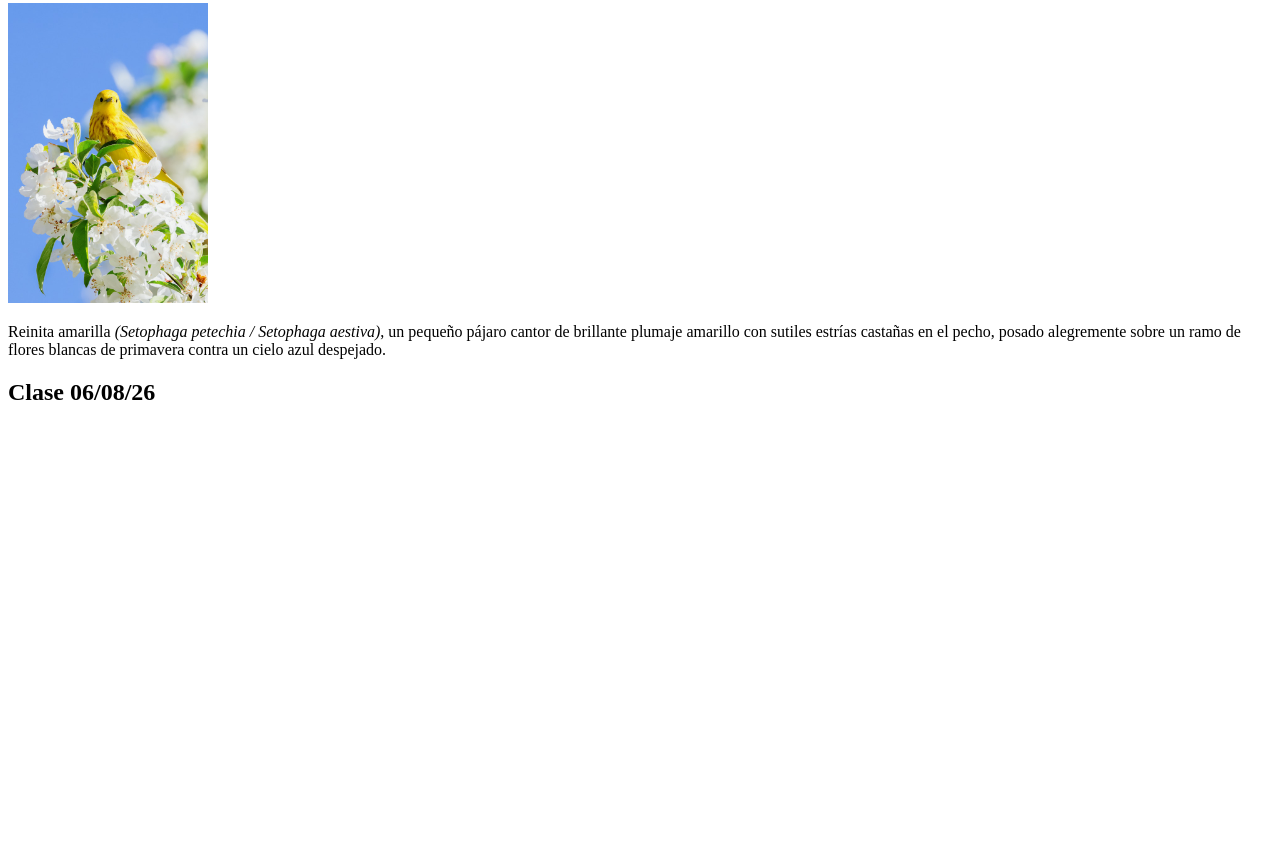
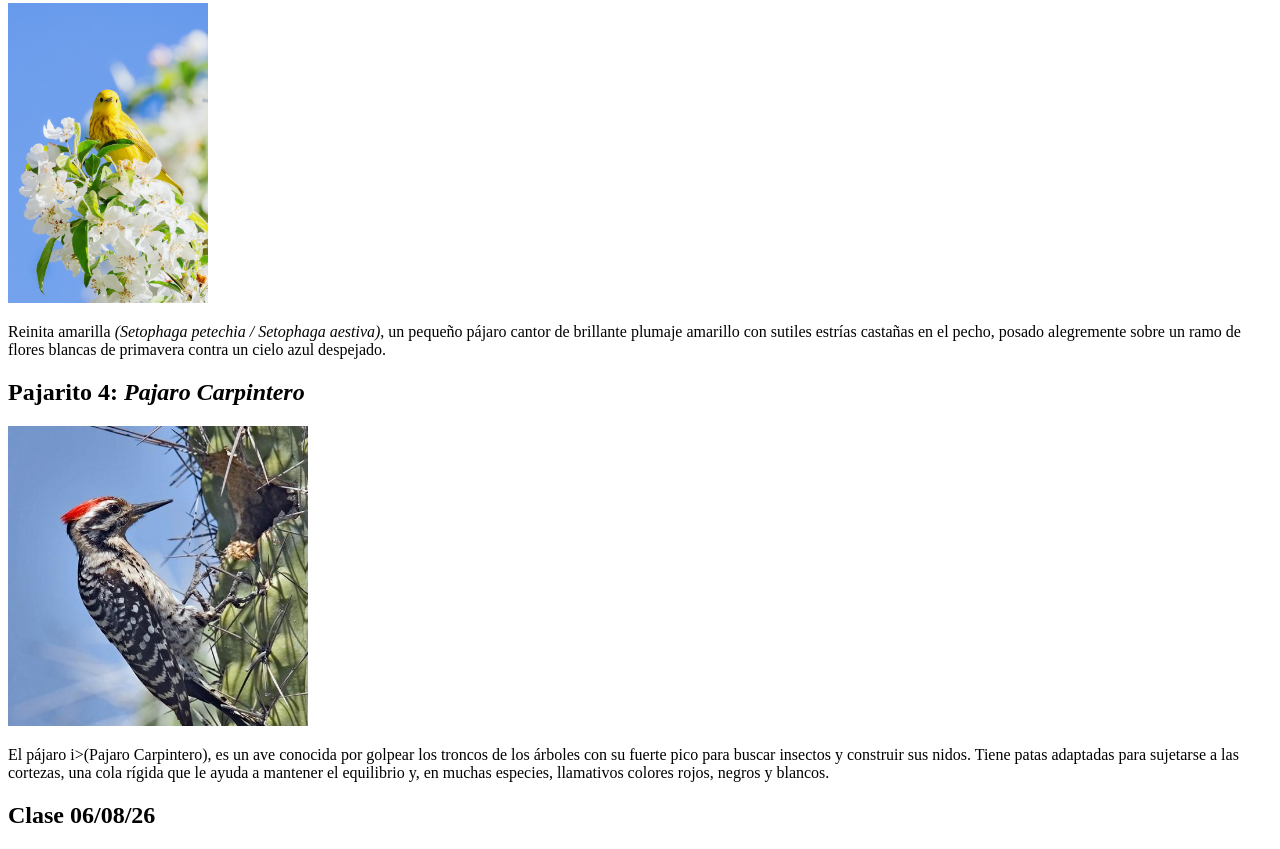
Before and after one commit to JGarcia575/Pajaritos, a plain HTML site: page index.html in a window 1280 px wide. Shown: the part 951-1800 px from the top of the page. Before the commit the page ends 1377 px from the top, so only its background shows below. Drawn offline with Linux system fonts and the light colour scheme.

Commit message:
agregue un nuevo pajaro

```diff
--- a/index.html
+++ b/index.html
@@ -29,6 +29,12 @@
             Reinita amarilla <i>(Setophaga petechia / Setophaga aestiva)</i>, un pequeño pájaro cantor de brillante plumaje amarillo con sutiles estrías castañas en el pecho,
             posado alegremente sobre un ramo de flores blancas de primavera contra un cielo azul despejado.
         </p>
+    <h2>Pajarito 4: <i>Pajaro Carpintero</i></h2>
+        <img src="img/pajarito_4.jpg" alt="pajaro-carpintero" height="300">
+        <p>
+           El pájaro i>(Pajaro Carpintero)</i>, es un ave conocida por golpear los troncos de los árboles con su fuerte pico para buscar insectos y construir sus nidos.
+           Tiene patas adaptadas para sujetarse a las cortezas, una cola rígida que le ayuda a mantener el equilibrio y, en muchas especies, llamativos colores rojos, negros y blancos.
+        </p>
 
     <h2>Clase 06/08/26</h2>
 
```
Also changed, not shown: img/pajarito_4.jpg (added).
